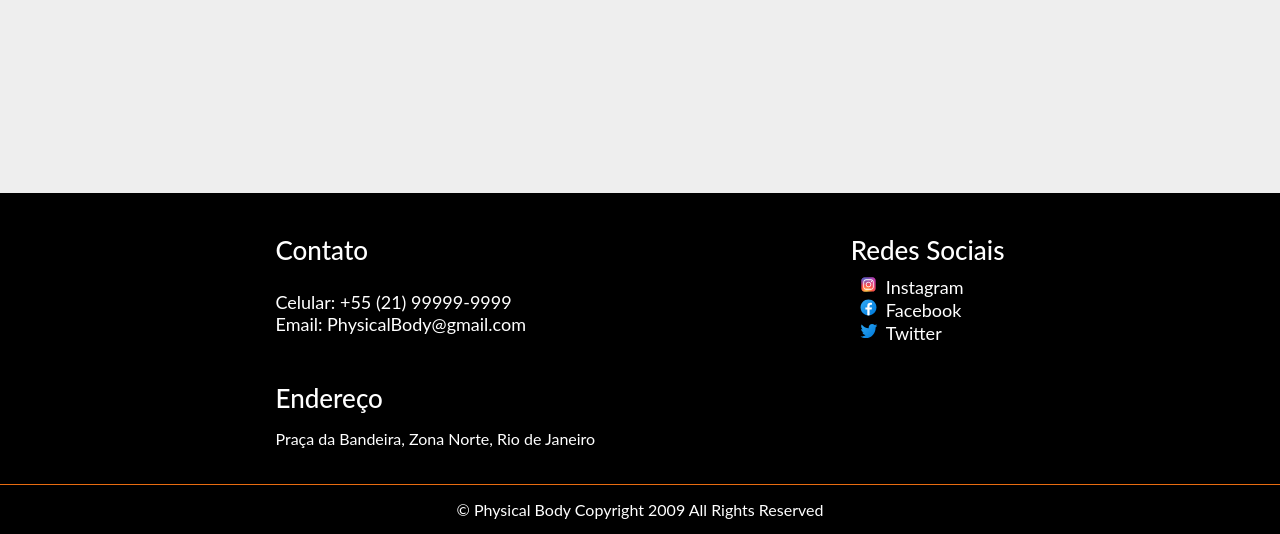
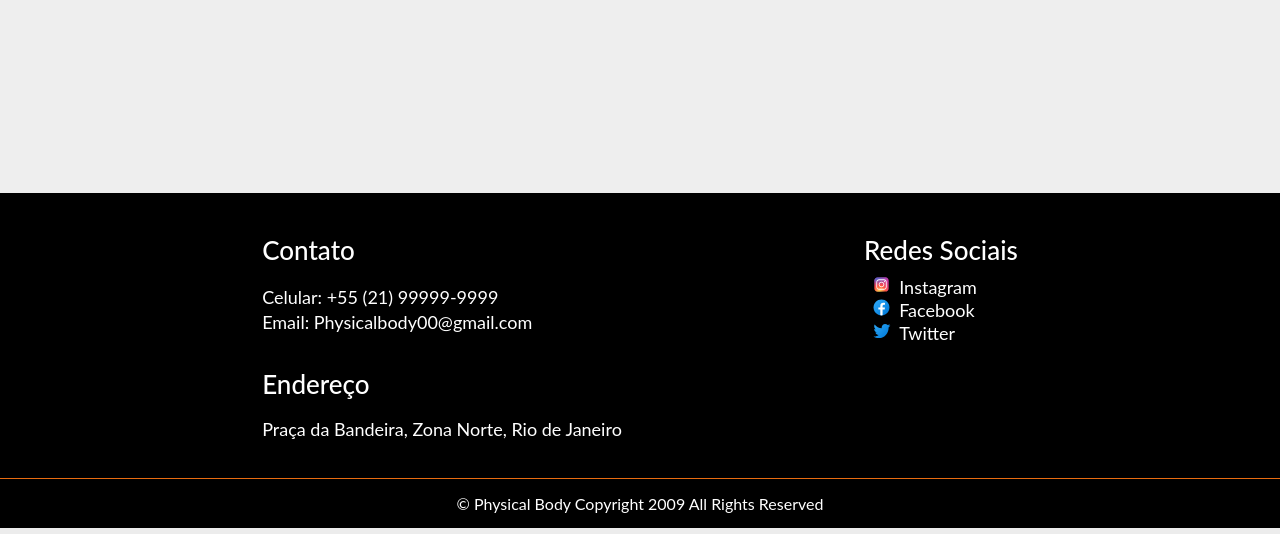
Before and after one commit to Raafaael/TCC-Physical_Body, a PHP site: page /cadastrar.html in a window 1280 px wide. Shown: the part 1061-1595 px from the top of the page. Run offline with PHP 8.4, Linux system fonts and the light colour scheme; some libraries are stand-ins or nearby versions.

Commit message:
Correção do footer
Correção de erros no css do footer.

```diff
--- a/cadastrar.html
+++ b/cadastrar.html
@@ -103,14 +103,14 @@
         </fieldset>
     </form>
 
-    <footer class="footer">
+    <footer>
         <section>
           <div class="main-footer">
-                <div class="contato">
+            <div id="contato">
               <h1>Contato</h1>
               <div class="contato-detalhes">
-                        <a href="tel:+5521999999999">Celular: +55 (21) 99999-9999</a><br>
-                        <a href="mailto:PhysicalBody@gmail">Email: PhysicalBody@gmail.com</a>
+                <a href="tel:+5521999999999">Celular: +55 (21) 99999-9999</a>
+                <a href="mailto:Physicalbody00@gmail">Email: Physicalbody00@gmail.com</a>
               </div>
               <div class="endereco-detalhes">
                 <h1>Endereço</h1>
@@ -120,11 +120,9 @@
             <div class="redes-sociais">
               <h1>Redes Sociais</h1>
               <div class="sociallogos">
-                        <div class="logobox">
-                            <img src="images/instagram-icon.svg"><a href="#">Instagram</a><br>
-                            <img src="images/facebook-icon.svg"><a href="#">Facebook</a><br>
-                            <img src="images/twitter-icon.svg"><a href="#">Twitter</a>
-                        </div>
+                <a href="#"><img src="images/instagram-icon.svg">Instagram</a>
+                <a href="#"><img src="images/facebook-icon.svg">Facebook</a>
+                <a href="#"><img src="images/twitter-icon.svg">Twitter</a>
               </div>
             </div>
           </div>
--- a/css/footer.css
+++ b/css/footer.css
@@ -38,25 +38,24 @@
     font-size: 18px;
   }
 
-  .contato-detalhes {
-    margin: 10px 0;
-    padding-top: 5%;
-  }
+.contato-detalhes{
+  padding-top: 2%;
+  display: flex;
+  flex-direction: column;
+}
 
-  .contato-detalhes a {
-    padding-top: 5%;
-  }
+.contato-detalhes a {
+  padding-top: 1%;
+}
 
-  .endereco-detalhes {
-    padding-top: 5%;
-  }
+.endereco-detalhes{
+  padding-top: 4%;
+}
+
 
   .sociallogos {
-    height: 100%;
-  }
-
-  .sociallogos a {
-    top: 10rem;
+    display: flex;
+    flex-direction: column;
   }
 
   .sociallogos img {
--- a/css/html.css
+++ b/css/html.css
@@ -51,5 +51,4 @@
   font-family: 'Lato', sans-serif !important;
   scroll-behavior: smooth;
   background: #e2e2e2;
-  text-transform: uppercase;
 }
--- a/css/html_cadastro.css
+++ b/css/html_cadastro.css
@@ -31,12 +31,6 @@
     flex-grow: 1;
 }
 
-header,
-main,
-footer {
-    flex-shrink: 0;
-}
-
 body {
     padding-bottom: 100px;
 }
--- a/css/navbar.css
+++ b/css/navbar.css
@@ -6,6 +6,7 @@
 
 nav{
     background-color: black;
+    text-transform: uppercase;
 }
 
 .container {
--- a/pagamento.html
+++ b/pagamento.html
@@ -254,7 +254,7 @@
                 <div class="contato">
                     <h1>Contato</h1>
                     <div class="contato-detalhes">
-                        <a href="tel:+5521999999999">Celular: +55 (21) 99999-9999</a><br>
+                        <a href="tel:+5521999999999">Celular: +55 (21) 99999-9999</a>
                         <a href="mailto:PhysicalBody@gmail">Email: PhysicalBody@gmail.com</a>
                     </div>
                     <div class="endereco-detalhes">
@@ -266,8 +266,8 @@
                     <h1>Redes Sociais</h1>
                     <div class="sociallogos">
                         <div class="logobox">
-                            <img src="images/instagram-icon.svg"><a href="#">Instagram</a><br>
-                            <img src="images/facebook-icon.svg"><a href="#">Facebook</a><br>
+                            <img src="images/instagram-icon.svg"><a href="#">Instagram</a>
+                            <img src="images/facebook-icon.svg"><a href="#">Facebook</a>
                             <img src="images/twitter-icon.svg"><a href="#">Twitter</a>
                         </div>
                     </div>
```
Also changed, not shown: index.html (+4 -4 lines), login.html (+4 -4 lines). Lines whose indentation alone changed are shown as unchanged.
